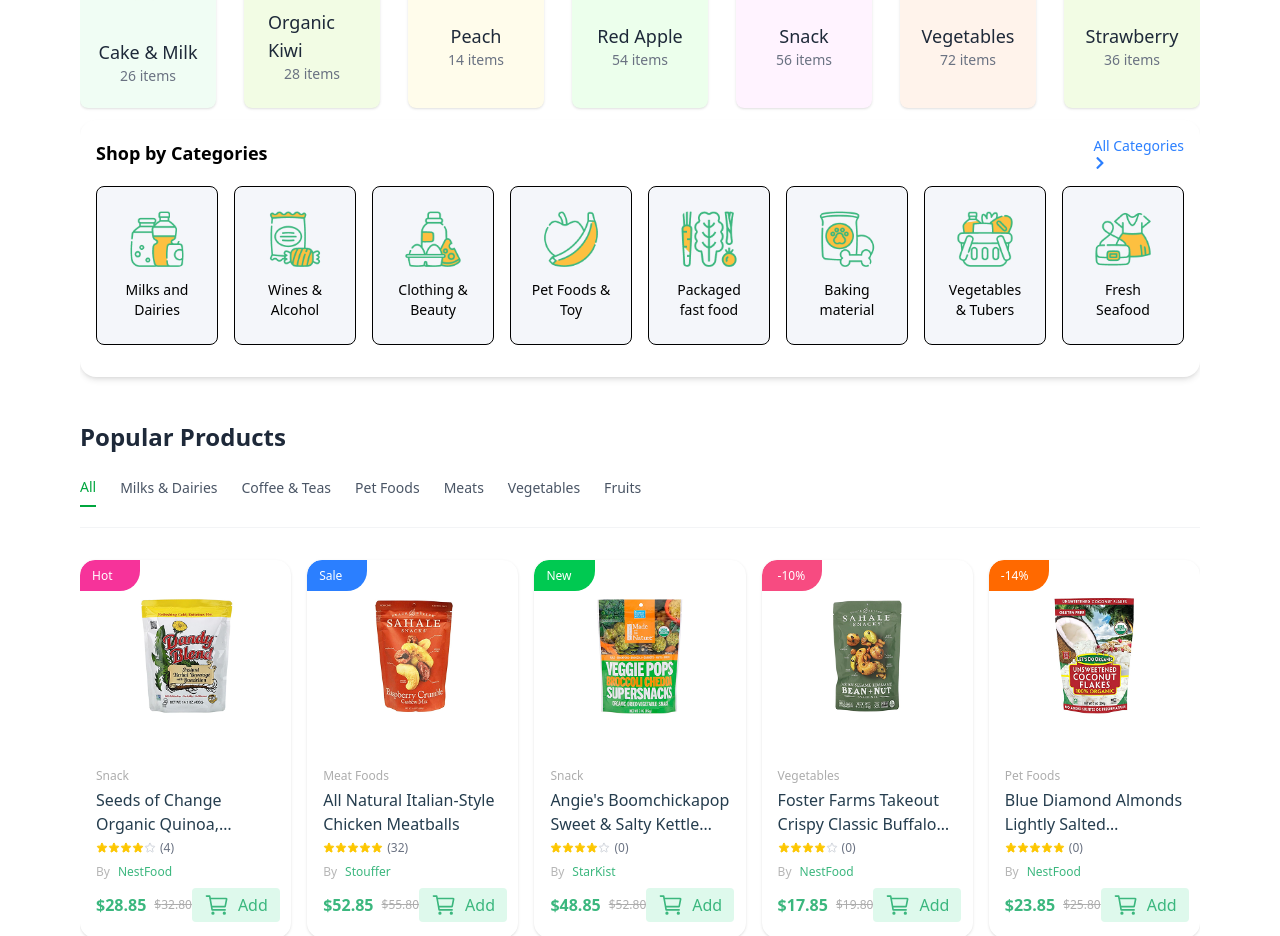
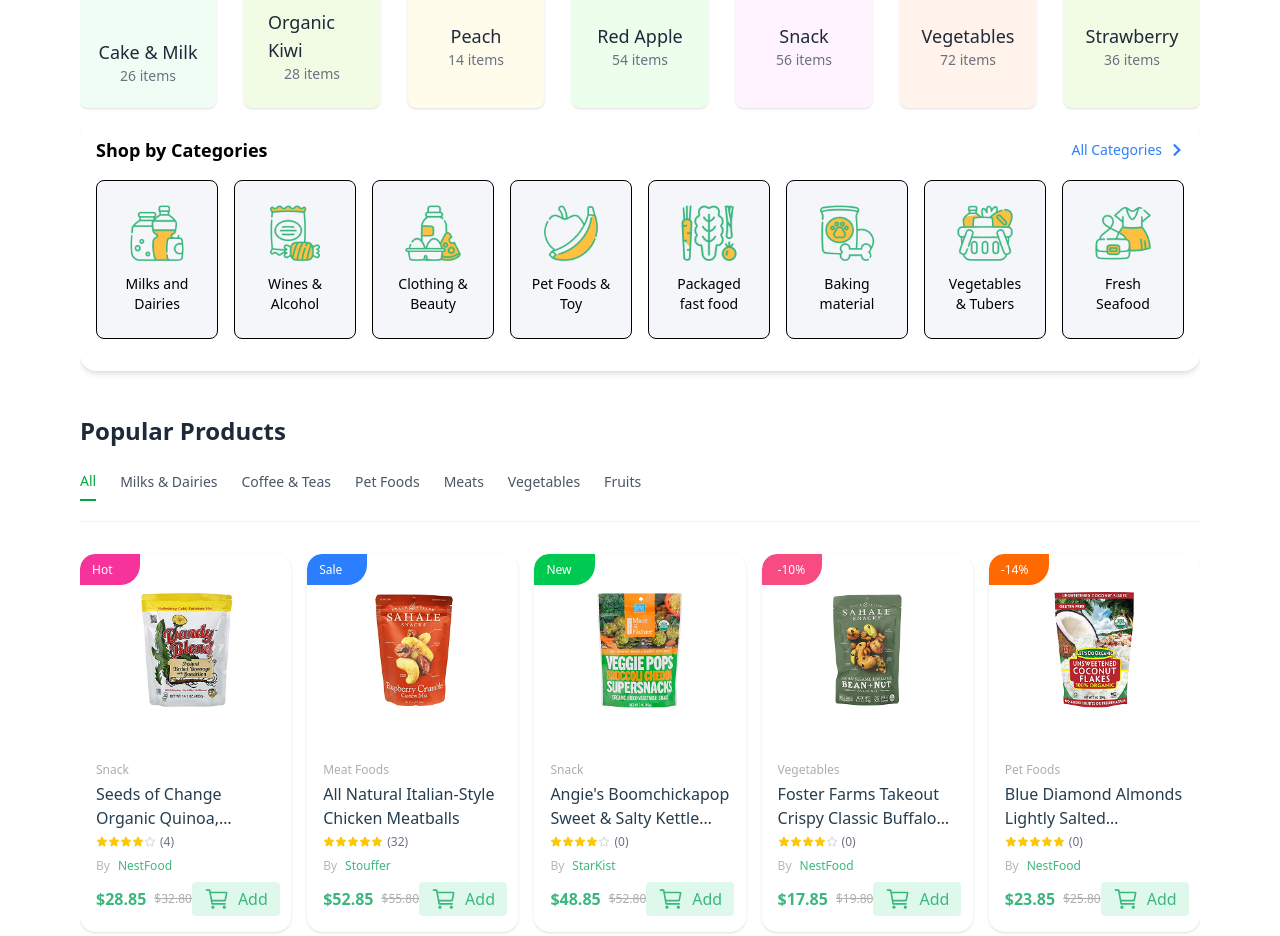
Before and after one commit to mukhriddin42/e-commerce-ui, a React (Vite) app: page / in a window 1280 px wide. Shown: the part 922-1858 px from the top of the page. Built offline with nearby package versions, Linux system fonts and the light colour scheme.

Commit message:
feat: changes

```diff
--- a/src/components/Shop/ShopCategory.jsx
+++ b/src/components/Shop/ShopCategory.jsx
@@ -25,7 +25,7 @@
     <div className="w-full p-4 bg-white rounded-2xl shadow-md my-3">
       <div className="flex items-center justify-between mb-4">
         <h2 className="text-lg font-semibold">Shop by Categories</h2>
-        <a href="#" className="text-sm text-blue-500 hover:underline">
+        <a href="#" className="text-sm text-blue-500 flex items-center gap-2">
           All Categories <FaChevronRight />
         </a>
       </div>
--- a/src/pages/Home.jsx
+++ b/src/pages/Home.jsx
@@ -1,10 +1,5 @@
 import React from "react";
-// import TrendingProducts from "../components/TrendingProducts/TrendingProducts";
 import ShopCategory from "../components/Shop/ShopCategory";
-// import Category from "../components/Category/Category";
-// import StayHome from "../components/StayHome/StayHome";
-// import Nav from "../components/Nav/Nav";
-// import Menu from "../components/Menu/Menu";
 import Tabpanel from "../components/Home2/Tabpanel";
 import Deals_of_the_day from "../components/Home2/Deals_of_the_day";
 import Product_card from "../components/Home2/Product_card";
@@ -12,7 +7,7 @@
 const Home = () => {
   return (
     <>
-      <div className="w-full overflow-x-hidden">
+      <div className="w-full container mx-auto overflow-x-hidden">
         <div className="container flex flex-col">
           <Tabpanel />
           <ShopCategory />
```
